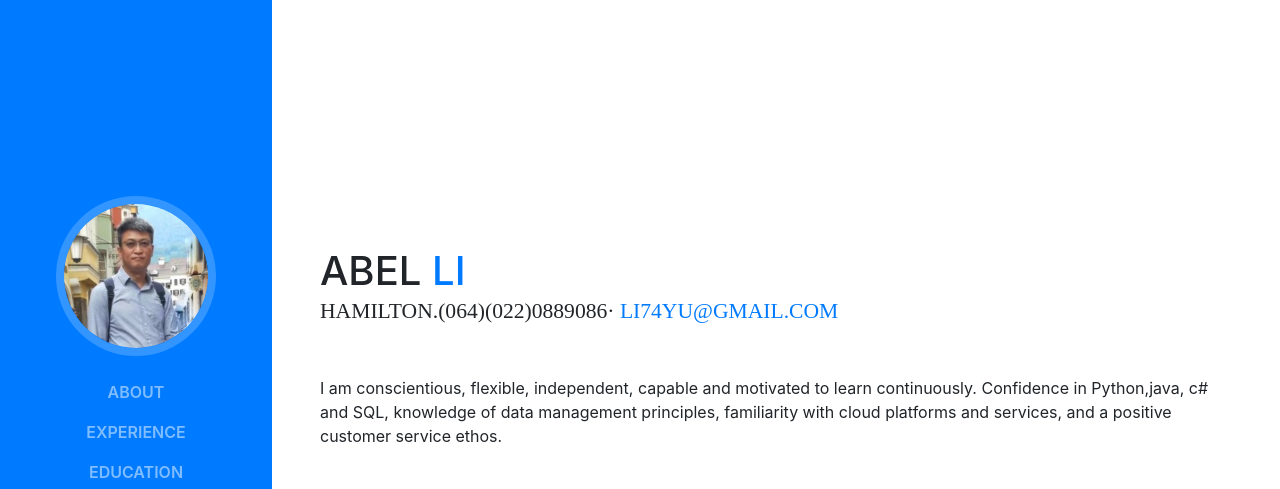
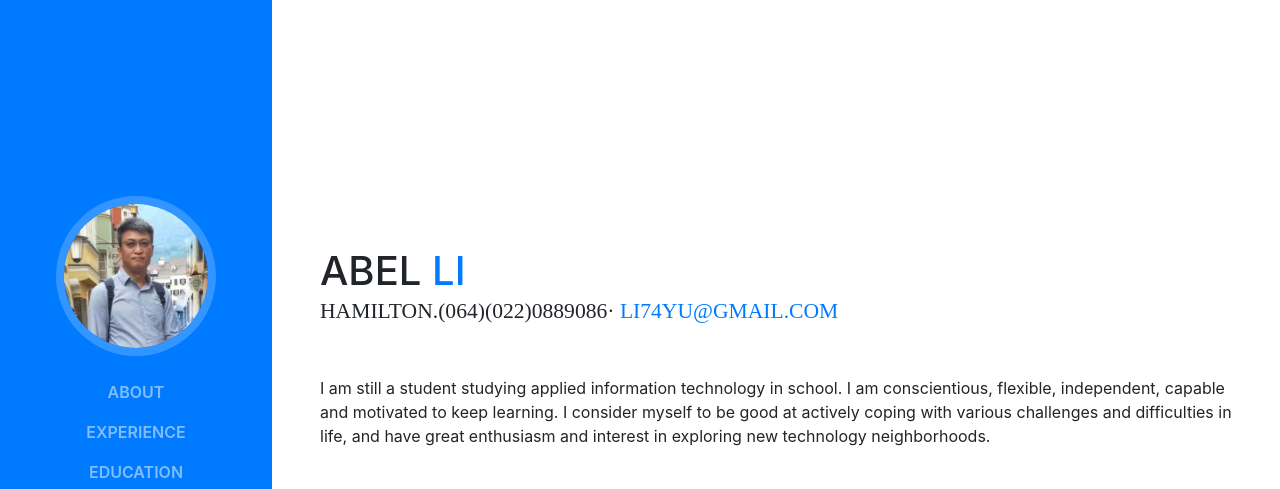
Before and after one commit to qwertrty/portfolio, a website with bundled scripts: page index.html in a window 1280 px wide. Shown: the top 489 px of the page. Built offline with nearby package versions, Linux system fonts and the light colour scheme; a web font is replaced by a local one.

Commit message:
Update index.html

```diff
--- a/index.html
+++ b/index.html
@@ -71,7 +71,7 @@
           <div class="subheading mb-5">hamilton.(064)(022)0889086·
             <a href="mailto:name@email.com">li74yu@gmail.com</a>
           </div>
-          <p class="mb-5">I am conscientious, flexible, independent, capable and motivated to learn continuously. Confidence in Python,java, c# and SQL, knowledge of data management principles, familiarity with cloud platforms and services, and a positive customer service ethos.</p>
+          <p class="mb-5">I am still a student studying applied information technology in school. I am conscientious, flexible, independent, capable and motivated to keep learning. I consider myself to be good at actively coping with various challenges and difficulties in life, and have great enthusiasm and interest in exploring new technology neighborhoods.</p>
           <ul class="list-inline list-social-icons mb-0">
             <li class="list-inline-item">
               <a href="#">
```
